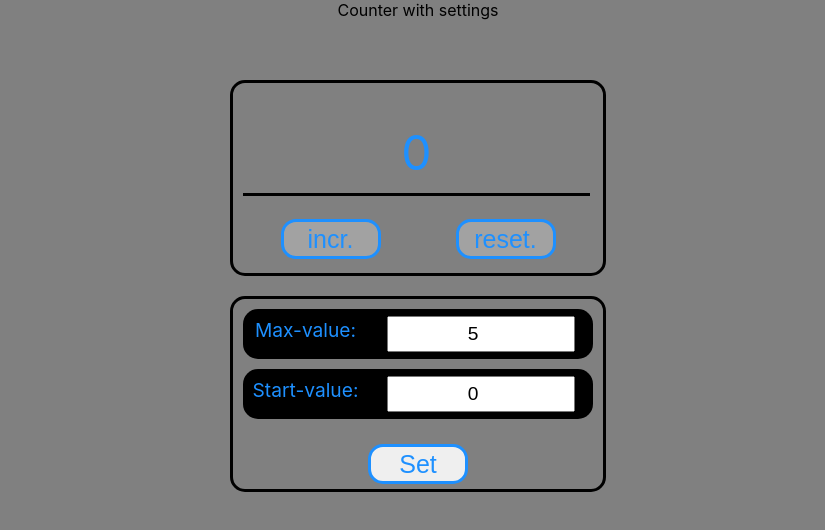
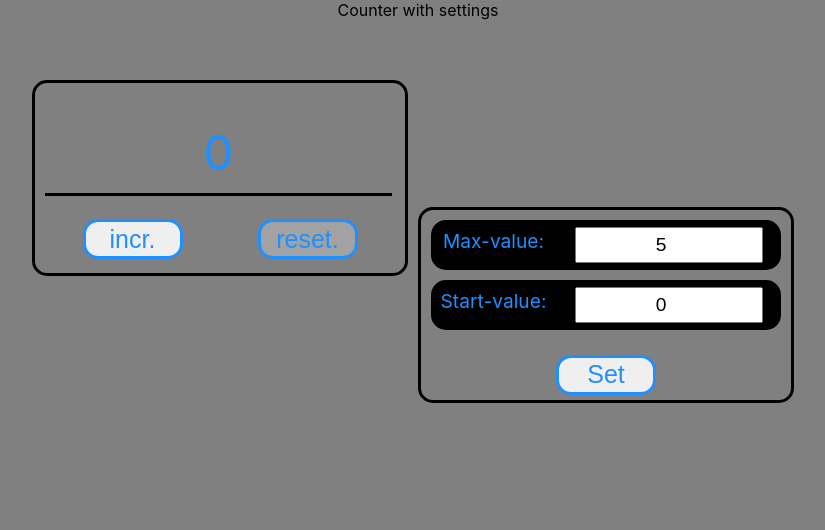
Before and after one commit to Letinarh/counter-work, a React (Create React App) app: page / in a window 1280 px wide. Shown: the top 530 px of the page, without its empty margins (222-1047 px from the left). Built offline with nearby package versions, Linux system fonts and the light colour scheme.

Commit message:
Hard doing layout

```diff
--- a/src/App.module.css
+++ b/src/App.module.css
@@ -2,29 +2,27 @@
     height: 80px;
     text-align: center;
 }
+.container {
+    text-align: center;
+}
 
-.container {  display: grid;
-
-    grid-template-columns: 350px 350px;
-    grid-template-rows: 300px;
-    gap: 20px 10px;
-    grid-auto-flow: row;
-    grid-template-areas:
-            "SettingsDiv CounterDiv";
-
-    height: 10em;
-    display: block;
-    align-items: center;
-    justify-content: center;
+.CounterDiv {
+    color: dodgerblue;
+    width: 350px;
+    height: 170px;
+    border: solid black;
+    border-radius: 15px;
+    background-color: transparent;
+    padding: 10px;
+    display: inline-block;
+    margin-top: 0px;
+}
+.SettingsDiv {
+    display: inline-block;
+    padding-left: 10px;
+    padding-right: 10px;
 
 }
-
-.SettingsDiv {
-    grid-area: SettingsDiv;
-    display: block;
-    padding: 20px;
-}
-
 .CounterSettings {
     display: grid;
     grid-template-columns: 125px 225px;
@@ -47,6 +45,7 @@ input{
     margin: 7px auto;
     font-size: larger;
 }
+
 .inputActive{
     color: red;
 }
@@ -58,7 +57,6 @@ input{
     border-radius: 15px 0px 0px 15px;
     text-align: center;
     background-color: black;
-
 }
 
 .StartValueDiv {
@@ -69,6 +67,7 @@ input{
     text-align: center;
     background-color: black;
 }
+
 .inputMaxValue {
     grid-area: input1;
     border-radius: 0px 15px 15px 0px;
@@ -89,21 +88,7 @@ input{
 
 }
 
-.CounterDiv {
-    grid-area: CounterDiv;
-    color: dodgerblue;
-    width: 350px;
-    height: 170px;
-    margin: 0 auto;
-    border: solid black;
-    border-radius: 15px;
-    background-color: transparent;
-    padding: 10px;
 
-    display: block;
-    align-items: center;
-    justify-content: center
-}
 .inputCounter {
     height: 40px;
     width: 82%;
@@ -112,6 +97,7 @@ input{
     font-size: 3rem;
     text-align: center;
 }
+
 .red{
     color: red;
     font-size: 2.9rem;
@@ -119,6 +105,8 @@ input{
 }
 .CounterButtonArea {
     display: flex;
+    align-items: center;
+    justify-content: center;
     padding-top: 8px;
 }
 
@@ -131,8 +119,8 @@ input{
     border: solid;
     color: dodgerblue;
     border-radius: 15px;
+}
 
-}
 .inputDiv {
     text-align: center;
     width: 300px;
@@ -144,15 +132,18 @@ input{
     font-size: 45px;
     background-color: black;
 }
+
 .inputText {
     color: darkred;
 }
+
 .alarm {
     font-size: 65px;
     color: darkred;
     border: solid;
     color: dodgerblue;
 }
+
 button {
     font-size: 25px;
     width: 100px;
--- a/src/App.tsx
+++ b/src/App.tsx
@@ -64,6 +64,7 @@ function App() {
         localStorage.setItem('maxValue', maxValue)
     },[startValue,maxValue])
     useEffect(()=>{
+        SetEditMode(false)
         console.log ('startValue =' + localStorage.getItem('startValue'))
         console.log ('maxValue =' + localStorage.getItem('maxValue'))
     }, [])
```
